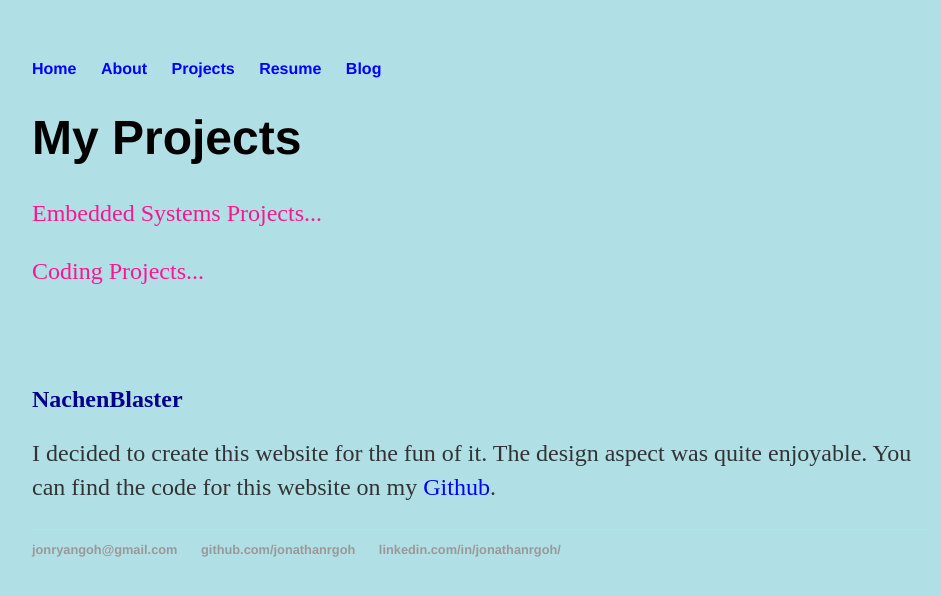
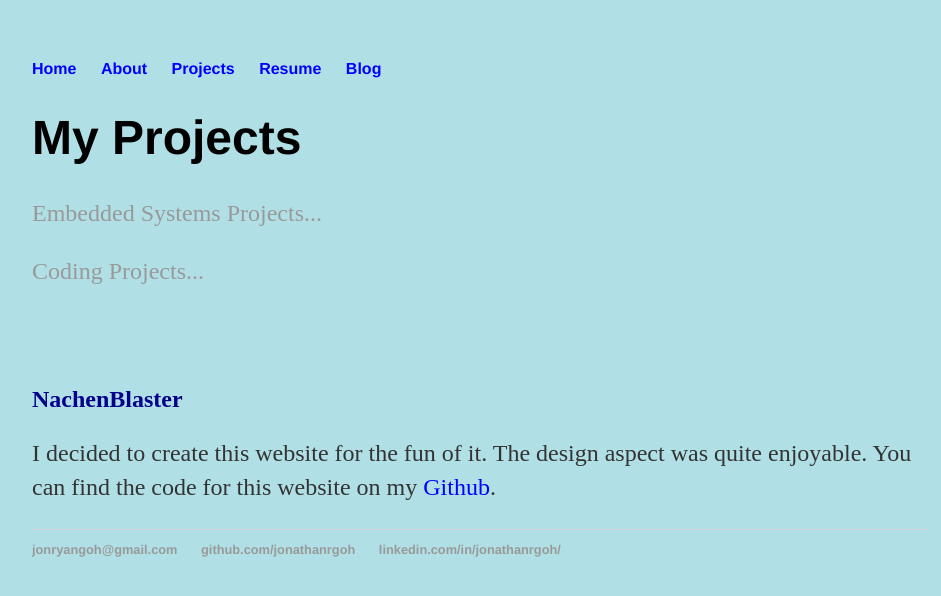
Before and after one commit to jonathanrgoh/jonathanrgoh.github.io, a Jekyll site: the page built from projects/index.html, in a window 1280 px wide. Shown: the top 596 px of the page, without its empty margins (160-1101 px from the left). Built offline with Jekyll 4.4.1, drawn with Linux system fonts in a browser that asks for light colours.

Commit message:
Update index.html

```diff
--- a/projects/index.html
+++ b/projects/index.html
@@ -6,8 +6,8 @@ title: My Projects
 <div class="blurb">
 	<h1>My Projects</h1>
 
-		<p><a href="/projects/Cmbedded_Projects" style="color:deeppink;">Embedded Systems Projects...</a></p>
-		<p><a href="/projects/CS_Projects" style="color:deeppink;">Coding Projects...</a></p>
+		<p><a href="/projects/Cmbedded_Projects" style="color:redorange;">Embedded Systems Projects...</a></p>
+		<p><a href="/projects/CS_Projects" style="color:redorange;">Coding Projects...</a></p>
 
 		<br><br><br>
 
```
